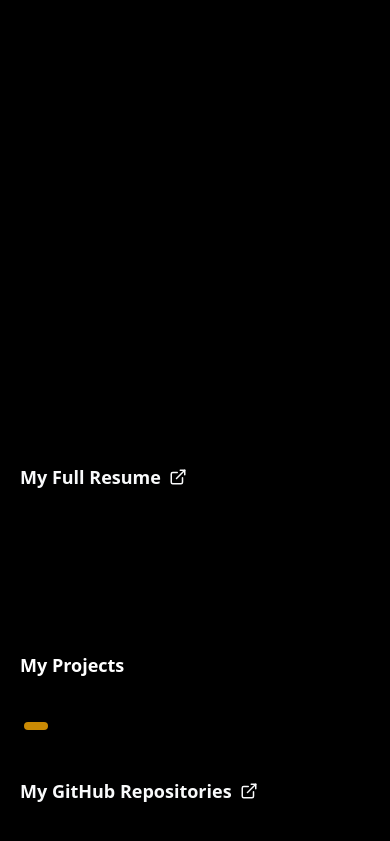
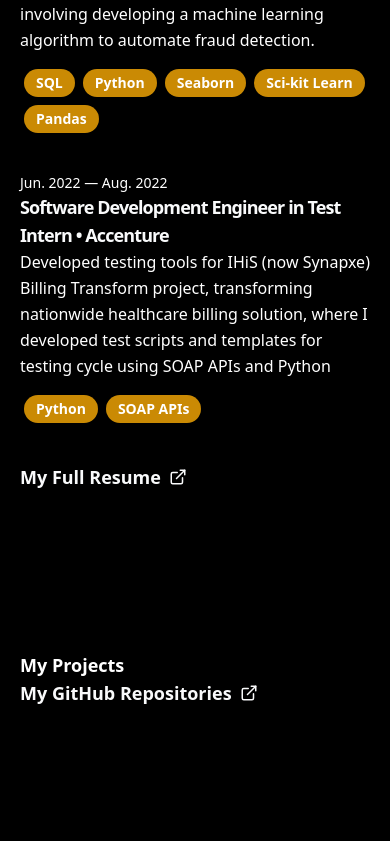
Before and after one commit to safarinexus/edgar-teong, a React (Vite) app: page / in a window 390 px wide. Shown: the part 2193-3034 px from the top of the page. Built offline with nearby package versions, Linux system fonts and the light colour scheme.

Commit message:
trying to fix mobile animations

```diff
--- a/src/components/Projects.tsx
+++ b/src/components/Projects.tsx
@@ -13,37 +13,12 @@ const Projects = () => {
     useGSAP(() => {
         const mm = gsap.matchMedia();
         mm.add("(prefers-reduced-motion: no-preference)", () => {
-            for (let i=1; i < projects.length + 1; i++) {
-                gsap.from(`#project${String(i)}`, {
-                    scrollTrigger: {
-                        trigger: `#project${String(i)}`,
-                        start: "center bottom",
-                        toggleActions: "play none none reverse",
-                    },
-                    opacity: 0,
-                    scale: 0.9,
-                    y: 100,
-                })
-            }
         })
     });
 
     return (
         <div className="w-full h-fit pt-20">
             <h1 className="font-bold text-lg">My Projects</h1>
-            {projects.map((work, index) => (
-                <div key={index} id={"project"+index} className="my-9 font-medium">
-                    {work.technologies.map((tech, techIndex) => (
-                            <span
-                                key={techIndex}
-                                className="inline-block px-3 py-1 mx-1 my-1 bg-yellow-400 dark:bg-yellow-600
-                                rounded-3xl text-sm font-semibold text-black dark:text-white"
-                            >
-                                {tech}
-                            </span>
-                        ))}
-                </div>
-            ))}
             <a href="https://github.com/safarinexus?tab=repositories" className="font-bold text-lg">
                 My GitHub Repositories
                 <FiExternalLink id="link-arrow" className="inline ml-2 relative bottom-[2px]"/>
--- a/src/components/Work.tsx
+++ b/src/components/Work.tsx
@@ -14,19 +14,6 @@ const Work = () => {
     useGSAP(() => {
         const mm = gsap.matchMedia();
         mm.add("(prefers-reduced-motion: no-preference)", () => {
-            for (let i = 1; i < works.length + 1; i++) {
-                gsap.from(`#work${i}`, {
-                    scrollTrigger: {
-                        trigger: `#work${i}`,
-                        start: "bottom bottom",
-                        end: "+=20%",
-                        toggleActions: "play none none reverse",
-                    },
-                    opacity: 0,
-                    scale: 0.9,
-                    y: 100,
-                })
-            }
         })
     });
 
```
